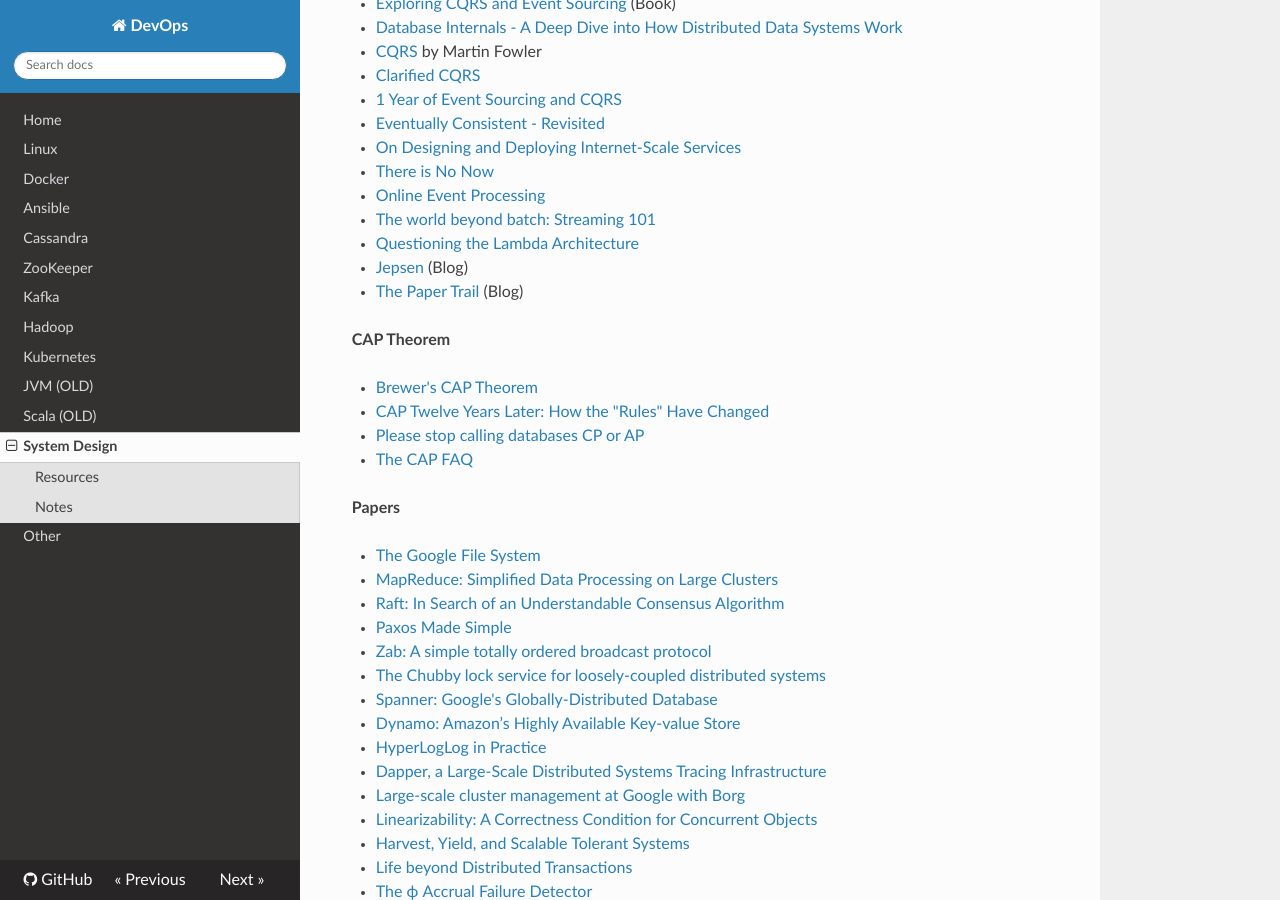
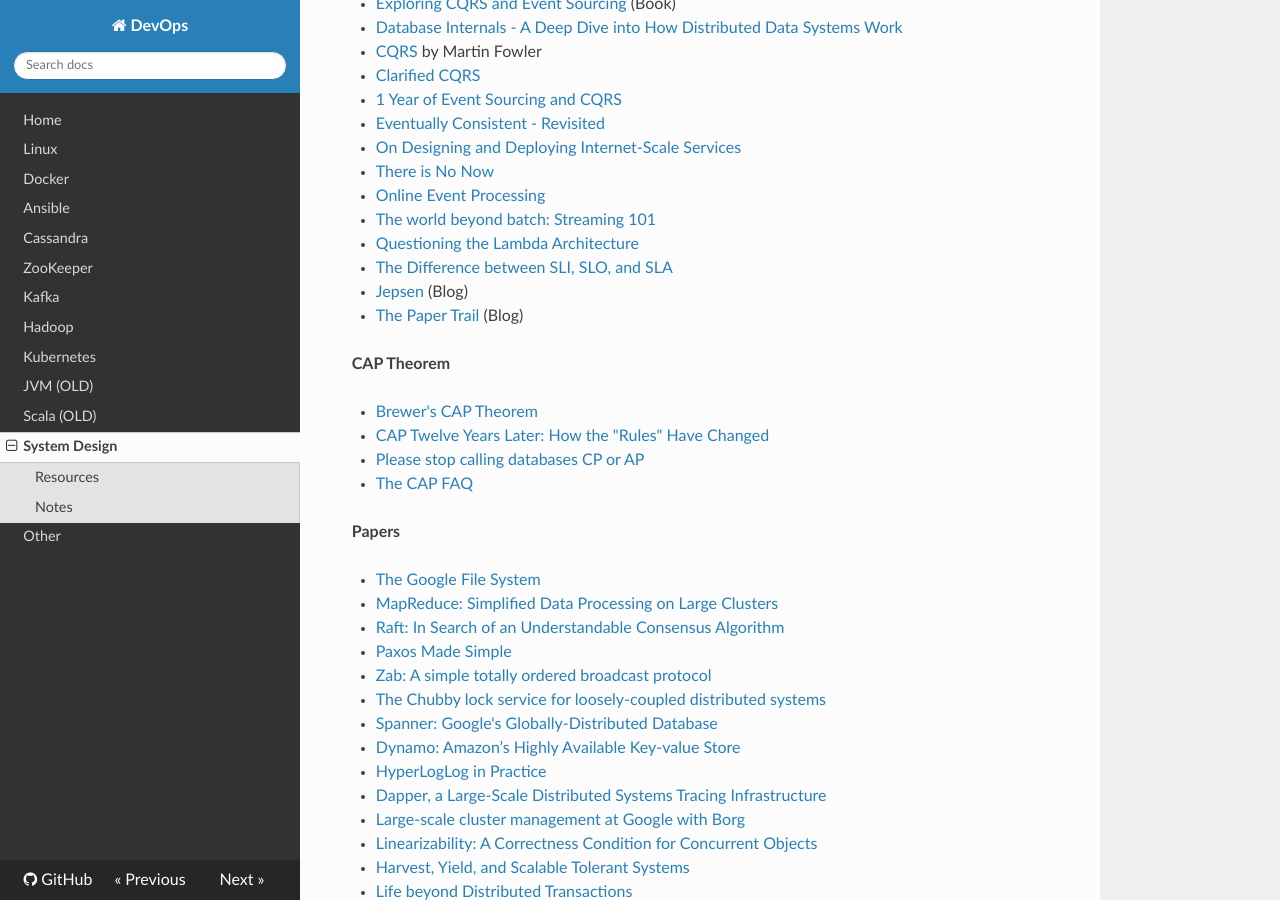
Before and after one commit to niqdev/devops, an MkDocs documentation site: the page built from docs/system-design.md, in a window 1280 px wide and 900 px high, scrolled down 344 px. Built offline with MkDocs 1.6.1, drawn with Linux system fonts in a browser that asks for light colours; nearby versions of some CDN libraries.

Commit message:
update doc

```diff
--- a/docs/system-design.md
+++ b/docs/system-design.md
@@ -17,6 +17,7 @@
 * [Online Event Processing](https://queue.acm.org/detail.cfm?id=3321612)
 * [The world beyond batch: Streaming 101](https://www.oreilly.com/ideas/the-world-beyond-batch-streaming-101)
 * [Questioning the Lambda Architecture](https://www.oreilly.com/ideas/questioning-the-lambda-architecture)
+* [The Difference between SLI, SLO, and SLA](https://enqueuezero.com/the-difference-between-sli-slo-and-sla.html)
 * [Jepsen](https://aphyr.com/tags/Jepsen) (Blog)
 * [The Paper Trail](https://www.the-paper-trail.org) (Blog)
 
```
